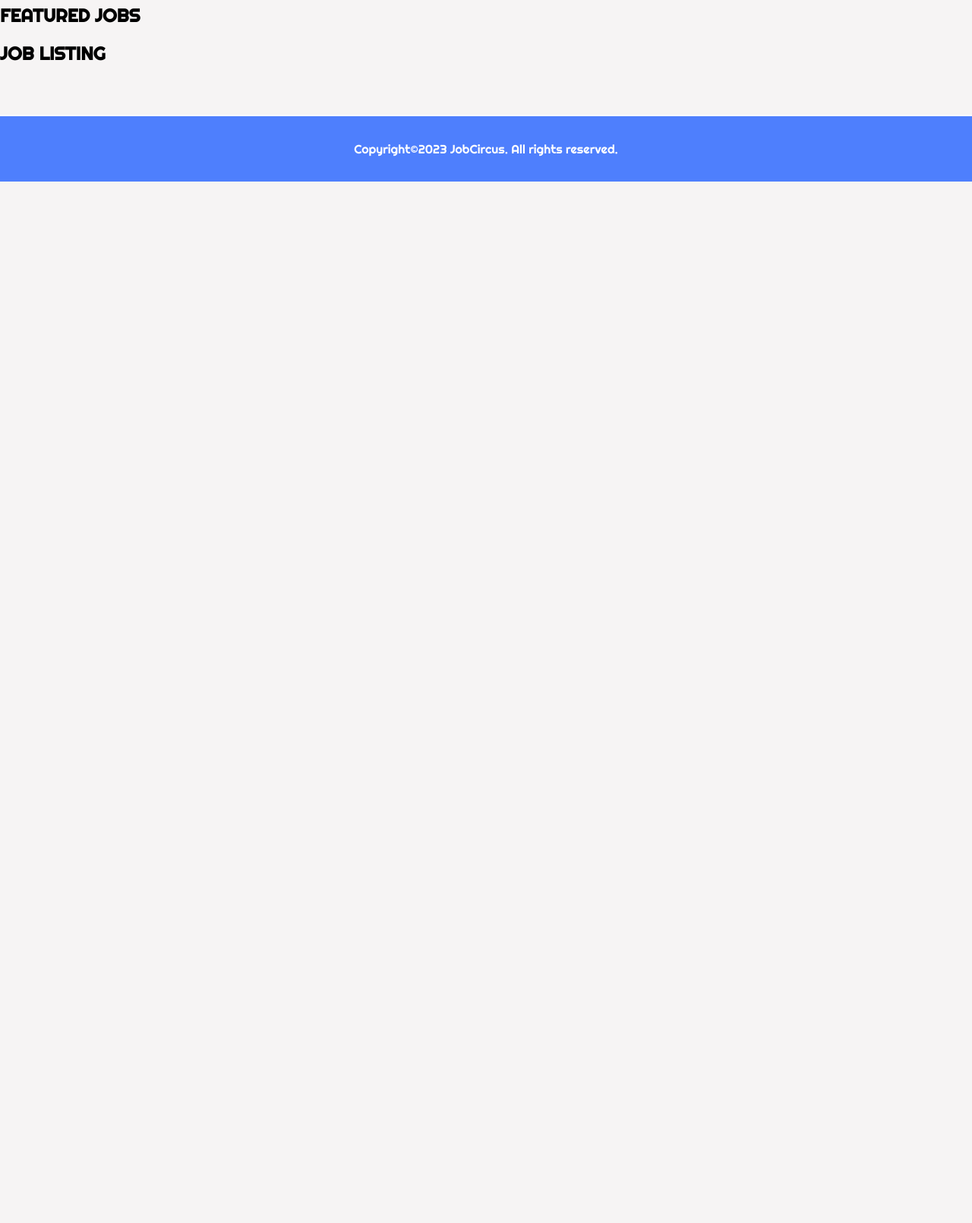
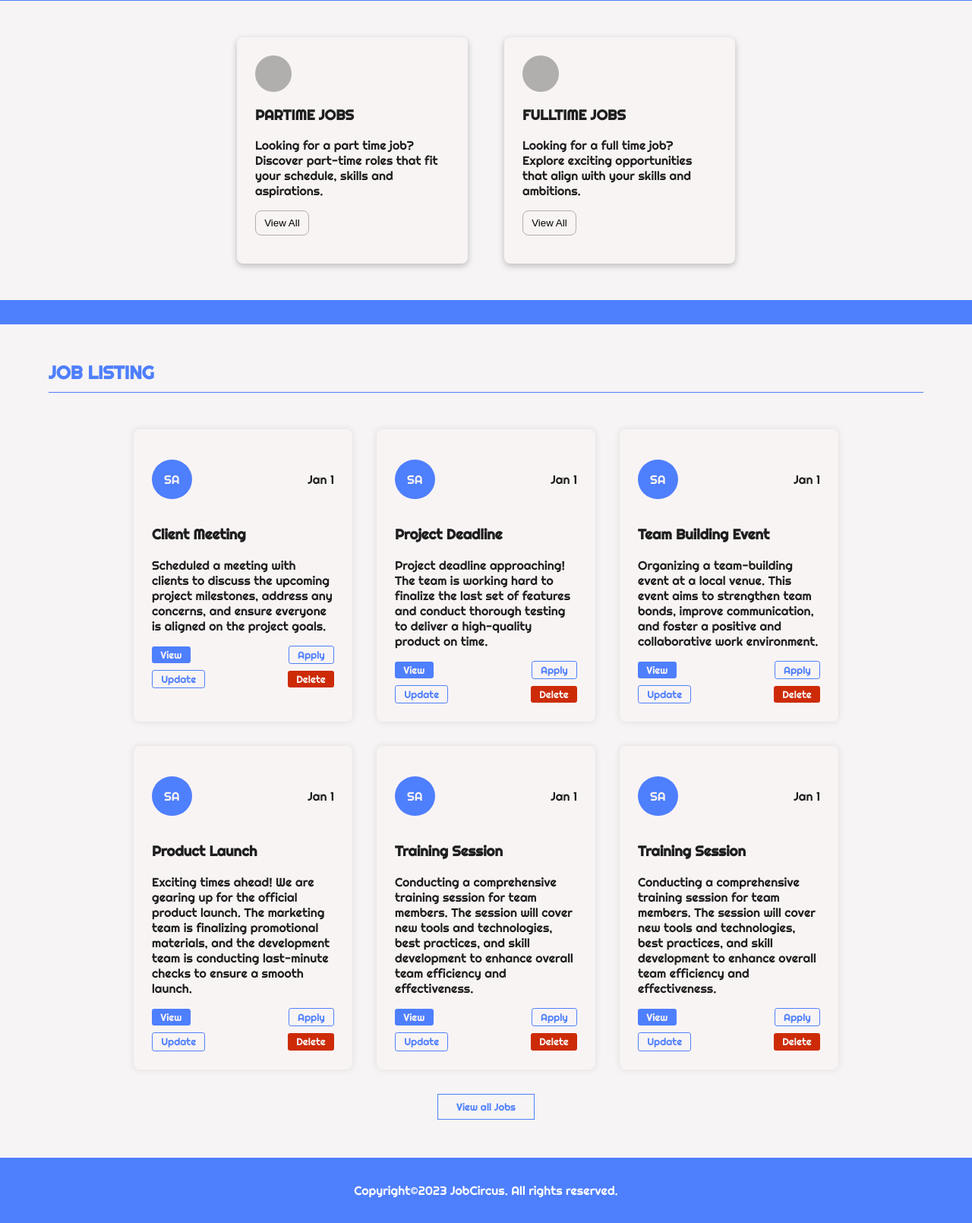
Before and after one commit to Khingz/job_circus, a Flask app: page / in a window 1280 px wide. Shown: the part 625-2235 px from the top of the page at 76% size. Before the commit the page ends 864 px from the top, so only its background shows below. Run offline with Flask 3, Linux system fonts and the light colour scheme.

Commit message:
feat: static home page

```diff
--- a/web_flask/routes/job.py
+++ b/web_flask/routes/job.py
@@ -8,7 +8,16 @@ job = Blueprint('job', __name__)
 @job.route('/', methods=['GET', 'POST'])
 def home():
     """home route"""
-    return render_template('home.html')
+    cards_data = [
+    {'title': 'Client Meeting', 'date': 'Jan 15', 'description': 'Scheduled a meeting with clients to discuss the upcoming project milestones, address any concerns, and ensure everyone is aligned on the project goals.'},
+    {'title': 'Project Deadline', 'date': 'Feb 03', 'description': 'Project deadline approaching! The team is working hard to finalize the last set of features and conduct thorough testing to deliver a high-quality product on time.'},
+    {'title': 'Team Building Event', 'date': 'Mar 22', 'description': 'Organizing a team-building event at a local venue. This event aims to strengthen team bonds, improve communication, and foster a positive and collaborative work environment.'},
+    {'title': 'Product Launch', 'date': 'Apr 10', 'description': 'Exciting times ahead! We are gearing up for the official product launch. The marketing team is finalizing promotional materials, and the development team is conducting last-minute checks to ensure a smooth launch.'},
+    {'title': 'Training Session', 'date': 'May 05', 'description': 'Conducting a comprehensive training session for team members. The session will cover new tools and technologies, best practices, and skill development to enhance overall team efficiency and effectiveness.'},
+    {'title': 'Training Session', 'date': 'May 05', 'description': 'Conducting a comprehensive training session for team members. The session will cover new tools and technologies, best practices, and skill development to enhance overall team efficiency and effectiveness.'},
+    # Add more events as needed
+]
+    return render_template('home.html', cards=cards_data)
 
 
 @job.route('/protected', methods=['GET', 'POST'])
--- /dev/null
+++ b/web_flask/static/css/card.css
@@ -0,0 +1,61 @@
+@import url('variables.css');
+
+.job-card {
+    width: 15rem; /* Set a fixed width for the card */
+    max-width: 100%; /* Ensure the card is not wider than the viewport */
+    padding: 1.5rem;
+    box-shadow: 0 0 10px rgba(0, 0, 0, 0.1);
+    border-radius: 0.5rem;
+    background-color: var(--white);
+    color: var(--black);
+  }
+
+  .job-card .card-header {
+    display: flex;
+    justify-content: space-between;
+    align-items: center;
+  }
+
+  .job-card .card-header p {
+    background-color: var(--primary-color);
+    padding: 1rem;
+    color: var(--white);
+    border-radius: 50%;
+  }
+
+  .job-card button {
+    padding: 0.2rem 0.7rem;
+    font-family: var(--main-font);
+    cursor: pointer;
+  }
+
+  .job-card .card-view-buttons, .job-card .card-delete-btn {
+    display: flex;
+    justify-content: space-between;
+    align-items: center;
+  }
+
+  .job-card .card-view-buttons {
+    margin-bottom: 0.5rem;
+  }
+
+  .job-card button.apply-btn, .job-card button.edit-btn {
+    background-color: var(--white);
+    color: var(--primary-color);
+    border: solid 1px var(--primary-color);
+    border-radius: 0.2rem;
+  }
+
+.job-card button.delete-btn {
+    background-color: var(--red);
+    color: var(--white);
+    border-radius: 0.2rem;
+    border: none;
+  }
+
+.job-card button.view-btn {
+    background-color: var(--primary-color);
+    color: var(--white);
+    border: none;
+    border-radius: 0.2rem;
+}
--- a/web_flask/static/css/home.css
+++ b/web_flask/static/css/home.css
@@ -43,7 +43,8 @@
     color: var(--dark-grey);
     border: solid 1px var(--light-grey);
     padding: 0.5rem 0.5rem 0.5rem 1rem;
-    border-radius: 5%;
+    border-radius: 0.5rem;
+    border-width: 2px;
     width: 50%;
 }
 
@@ -57,7 +58,7 @@
     color: var(--white);
     border: none;
     padding: 0.55rem 1rem;
-    border-radius: 5%;
+    border-radius: 0.3rem;
     cursor: pointer;
     transition: 1s ease-in-out;
 }
@@ -74,8 +75,133 @@
     color: var(--white);
     padding: 0.5rem 0;
     text-align: center;
-    margin-top: -1rem;
+    /* margin-top: -1rem; */
     position: relative;
     z-index: 1;
 }
 /* End of post hero section  */
+
+/* Job type section begins  */
+.home-container .job-type-section {
+    width: 100%;
+    display: flex;
+    justify-content: center;
+    align-items: center;
+    gap: 3rem;
+    margin: 3rem auto;
+}
+
+.home-container .job-type-section .job-type {
+    width: 20%;
+    background-color: var(--white);
+    padding: 1.5rem;
+    box-shadow: rgba(0, 0, 0, 0.24) 0px 3px 8px;
+    border-radius: 0.5rem;
+    min-height: 250px;
+}
+
+.home-container .job-type-section .job-type .job-type-circle {
+    width: 3rem;
+    height: 3rem;
+    border-radius: 50%;
+    background-color: var(--dark-grey);
+}
+
+.home-container .job-type-section .job-type button {
+    background: var(--white);
+    border: solid 1px var(--dark-grey);
+    border-radius: 0.5rem;
+    padding: 0.5rem 0.7rem;
+    cursor: pointer;
+    transition: ease-in-out 0.3s;
+}
+
+.home-container .job-type-section .job-type button:hover {
+    transform: scale(1.05);
+}
+/* Job type section ends  */
+
+/* Job listing begins  */
+.home-container .job-listing-section {
+    width: 90%;
+    margin: 3rem auto;
+}
+
+.home-container .job-listing-section h2 {
+    color: var(--primary-color);
+    border-bottom: 1px solid var(--primary-color);
+    padding-bottom: 0.7rem;
+    margin-bottom: 3rem;
+}
+
+.home-container .job-listing-section .job-listing {
+    display: flex;
+    flex-wrap: wrap;
+    gap: 2rem; /* Adjust the gap between cards */
+    justify-content: center;
+    min-width: 50%; /* Set a maximum width for the container if needed */
+    margin: 0 auto; /* Center the container */
+}
+
+.home-container .job-listing-section .view-all-job {
+    width: 100%;
+    text-align: center;
+}
+
+.home-container .job-listing-section .view-all-job button {
+    background: none;
+    border: solid 1px var(--primary-color);
+    color: var(--primary-color);
+    padding: 0.5rem 1.5rem;
+    cursor: pointer;
+    font-family: var(--main-font);
+    margin: 2rem auto 0 auto;
+    transition: ease-in-out 0.3s;
+}
+
+.home-container .job-listing-section .view-all-job button:hover {
+    transform: scale(1.05);
+}
+/* Job listing ends  */
+
+
+
+/* Media Query For Smaller Screens */
+@media screen and (max-width: 600px) {
+    .home-container .hero-section {
+        flex-direction: column;
+    }
+
+    .home-container .hero-section .hero-right {
+        width: 100%;
+        margin-bottom: 2rem;
+    }
+
+    .home-container .hero-section .hero-right h2 {
+        font-size: 2rem;
+    }
+
+    .home-container .hero-section .hero-left {
+        width: 100%;
+    }
+
+    .home-container .job-type-section {
+        flex-direction: column;
+    }
+
+    .home-container .job-type-section .job-type {
+        width: 60%;
+    }
+}
+
+@media screen and (max-width: 1000px) {
+    .home-container .hero-section .hero-right h2 {
+        font-size: 2rem;
+    }
+
+    .home-container .post-hero-section {
+        padding: 0.1rem;
+        margin-top: 0rem;
+        font-size: 0.9rem;
+    }
+}
--- a/web_flask/static/css/main.css
+++ b/web_flask/static/css/main.css
@@ -9,6 +9,7 @@ body {
     box-sizing: border-box;
     font-family: var(--main-font);
     background-color: var(--bg-color);
+    color: var(--black);
 }
 
 ul {
--- /dev/null
+++ b/web_flask/templates/card.html
@@ -0,0 +1,22 @@
+{% block styles %}
+    <!-- Link specific CSS styles for the card page -->
+    <link rel="stylesheet" href="../static/css/card.css">
+    {% endblock %}
+<div class="job-card">
+    <div class="card-header">
+        <p>SA</p>
+        <span>Jan 1</span>
+    </div>
+    <div class="card-body">
+        <h3 class="card-title">{{ card.title }}</h3>
+        <p class="card-description">{{ card.description }}</p>
+    </div>
+    <div class="card-view-buttons">
+        <button class="view-btn">View</button>
+        <button class="apply-btn">Apply</button>
+    </div>
+    <div class="card-delete-btn">
+        <button class="edit-btn">Update</button>
+        <button class="delete-btn">Delete</button>
+    </div>
+</div>
--- a/web_flask/templates/home.html
+++ b/web_flask/templates/home.html
@@ -21,16 +21,33 @@
         <div class="post-hero-section">
             <p>THOUSANDS OF JOB SEEKERS GETTING JOBS DAILY</p>
         </div>
-        <div class="featured-job-section">
-            <h2>FEATURED JOBS</h2>
-            <div class="job-listing">
-                <div class="job-card"></div>
+        <div class="job-type-section">
+            <div class="part-time job-type">
+                <div class="job-type-circle"></div>
+                <h3>PARTIME JOBS</h3>
+                <p>Looking for a part time job? Discover part-time roles that fit your schedule, skills and aspirations.</p>
+                <button>View All</button>
             </div>
+            <div class="fulltime job-type">
+                <div class="job-type-circle"></div>
+                <h3>FULLTIME JOBS</h3>
+                <p>Looking for a full time job? Explore exciting opportunities that align with your skills and ambitions.</p>
+                <button>View All</button>
+            </div>
+        </div>
+        <div class="post-hero-section">
+            <p></p>
         </div>
         <div class="job-listing-section">
             <h2>JOB LISTING</h2>
             <div class="job-listing">
-                <div class="job-card"></div>
+                <!-- Include the card component -->
+                {% for card in cards %}
+                {% include 'card.html' %}
+                {% endfor %}
+            </div>
+            <div class="view-all-job">
+                <button>View all Jobs</button>
             </div>
         </div>
     </div>
```
Also changed, not shown: web_flask/static/css/404.css (added, +11 -0 lines), web_flask/templates/404.html (+6 -2 lines), web_flask/static/image/404.svg (added).
